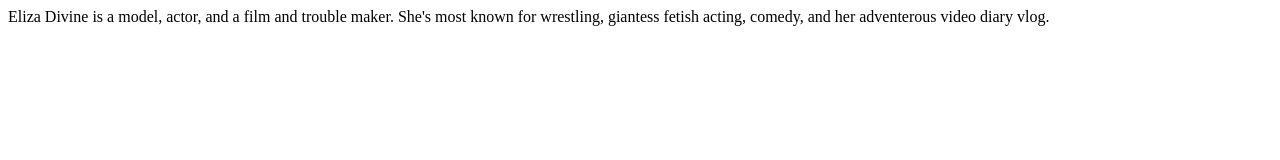
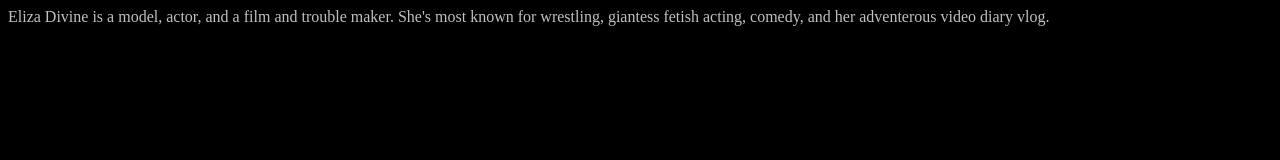
Before and after one commit to eadevi/ElizaDivine, a plain HTML site: page index.html in a window 1280 px wide. Drawn offline with Linux system fonts and the light colour scheme.

Commit message:
Update style.css

```diff
--- a/style.css
+++ b/style.css
@@ -1 +1,3 @@
-p {style
+body {background-color: black;}
+h1 {color:gold;}
+p {color:silver;}
```
